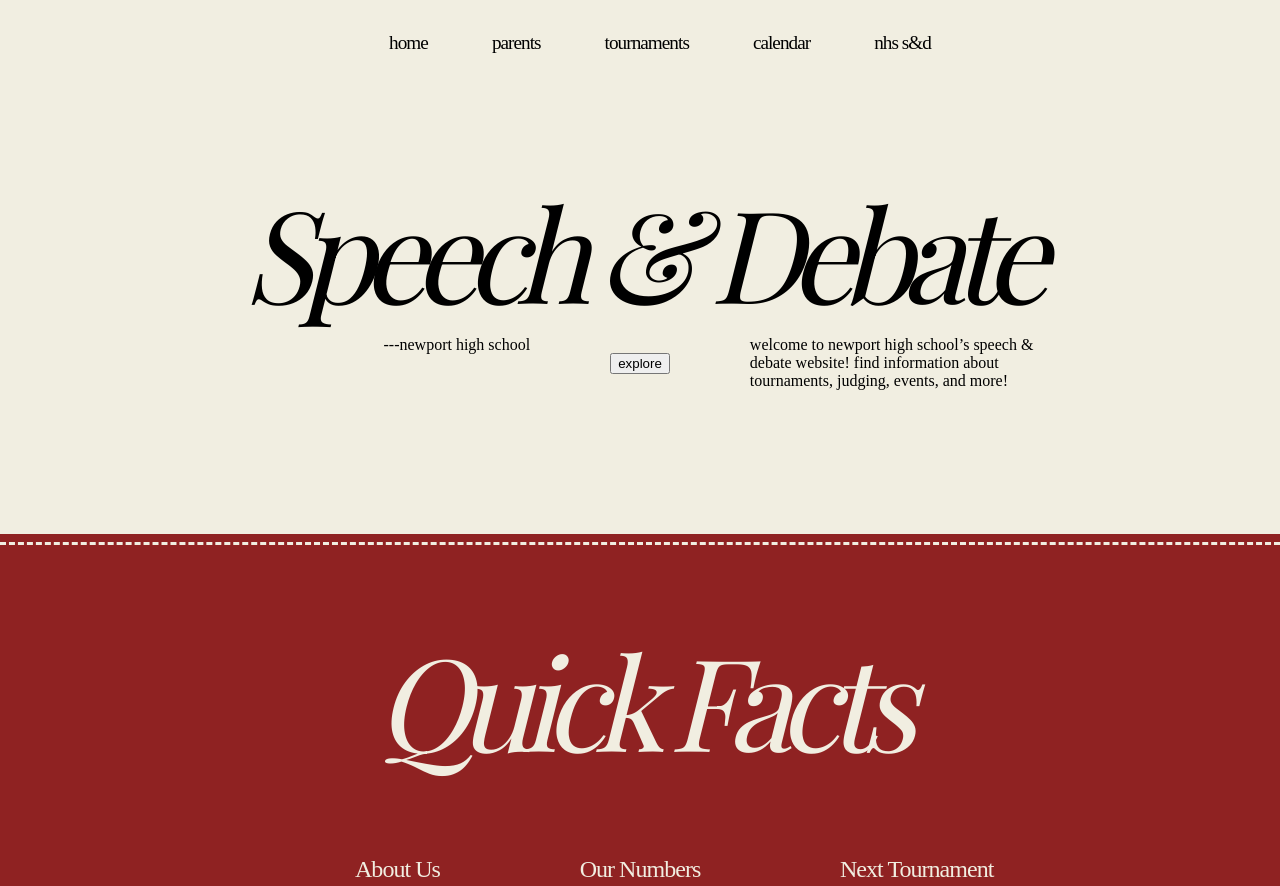
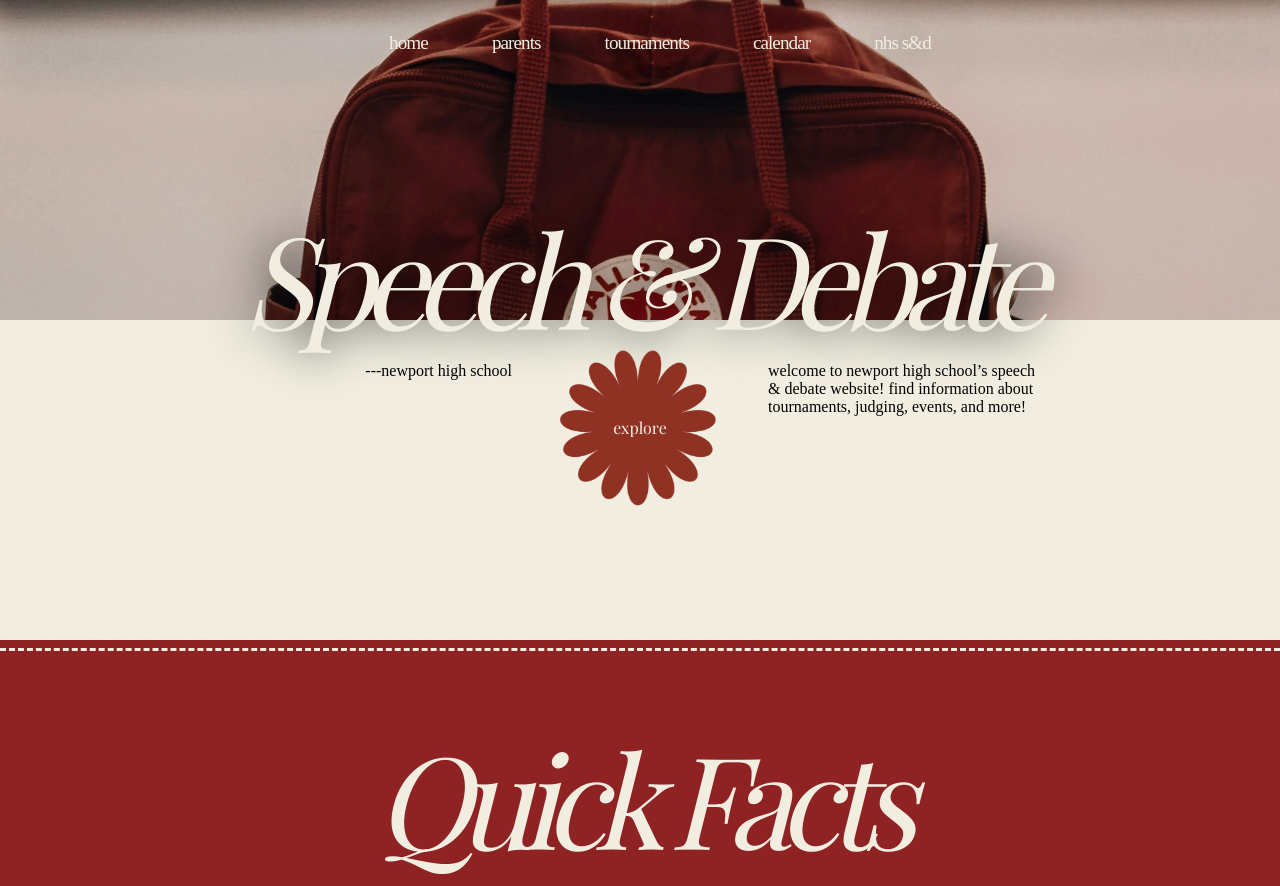
Before and after one commit to yinayhu/sdwebsite, an Eleventy site: page src/index.md in a window 1280 px wide. Shown: the top 886 px of the page. Built offline with nearby package versions, Linux system fonts and the light colour scheme; Eleventy itself is replaced by a stand-in of ours; files that its build step writes are made by us from their sources; a web font is replaced by a local one.

Commit message:
main page style

```diff
--- a/src/_includes/_header.njk
+++ b/src/_includes/_header.njk
@@ -1,4 +1,4 @@
-<header>
+<header class="site_header">
     <nav>
         <ul>
             <li><a href="/">home</a></li>
--- a/src/_includes/index.njk
+++ b/src/_includes/index.njk
@@ -2,15 +2,19 @@
 
 {% block content %}
     <section id="home_page">
-        <h1>{{ website_title }}</h1>
-        <div class="captions">
-            <p class="left_caption" class="text">{{ left_caption }}</p>
-            <div class="button">
-                <button type="button">{{ button }}</button>
+        <div class="image">
+            <h1>{{ website_title }}</h1>
+            <div class="captions">
+                <p class="left_caption" class="text">{{ left_caption }}</p>
+                <button class="button" type="button">
+                    <img src="../images/flower.png" alt="flower shape">
+                    <span class="button_text">{{ button }}</span>
+                </button>
+                <p class="right_caption" class="text">{{ right_caption }}</p>
             </div>
-            <p class="right_caption" class="text">{{ right_caption }}</p>
         </div>
     </section>
+
     <section id="quick_facts">
         <hr>
         <h1>{{ section_title }}</h1>
--- a/src/css/index.css
+++ b/src/css/index.css
@@ -1,18 +1,53 @@
-/* HOME PAGE main section */
+/*
+HOME PAGE MAIN SECTION ==============================
+*/
+
+header {
+    background: transparent;
+    position: absolute;
+    top: 0;
+    left: 0;
+    z-index: 2;
+}
+
+header nav ul li a {
+    color: #f1eee1;
+    text-shadow: 0 0 5rem black;
+}
 
 body {
     background-color: #f1eee1;
     margin: 0;
+    padding: 0;
+}
+
+.image {
+    position: absolute;
+    z-index: -1;
+    top: 0;
+    left: 0;
+    width: 100%;
+    height: 20rem;
+    background: url('../images/post-1.jpg') no-repeat center/cover !important;
+}
+
+#home_page {
+    position: relative;
+    padding-top: 30rem;
+    padding-bottom: 10rem;
+    z-index: 1;
 }
 
 #home_page h1 {
     text-align: center;
     font-family: "Playfair Display", 'Times New Roman', Times, serif;
     font-style: italic;
+    text-shadow: 0 0 3rem black;
+    color: #f1eee1;
     font-size: 8rem;
     font-weight: normal;
     letter-spacing: -0.8rem;
-    margin: 7rem 0 0 0;
+    margin: 12rem 0 0 0;
 }
 
 .captions {
@@ -20,8 +55,8 @@ body {
     grid-template-columns: 1fr auto 1fr;
     justify-items: center;
     align-items: start;
-    gap: 5rem;
-    margin: -1rem auto 8rem;
+    gap: 3rem;
+    margin: -1rem 0 8rem;
 }
 
 .left_caption {
@@ -36,9 +71,35 @@ body {
 .button {
     align-self: center;
     grid-column: 2;
+    position: relative;
+    background: none;
+    border: none;
+    padding: 0;
+    cursor: pointer;
+    display: inline-block;
 }
 
-/* QUICK FACTS section */
+.button img {
+    display: block;
+    width: 10rem;
+    height: auto;
+    filter: brightness(0) saturate(100%) invert(26%) sepia(25%) saturate(2604%) hue-rotate(331deg) brightness(92%) contrast(98%);
+}
+
+.button_text {
+    position: absolute;
+    top: 50%;
+    left: 50%;
+    transform: translate(-50%, -50%);
+    color: #f1eee1;
+    font-size: 1rem;
+    font-family: "Playfair Display", 'Times New Roman', Times, serif;
+    pointer-events: none;
+}
+
+/*
+QUICK FACTS SECTION ==============================
+*/
 
 /* section separator */
 hr {
@@ -54,11 +115,10 @@ hr {
 #quick_facts {
     position: relative;
     background-color: #8f2222;
-    padding: 10rem 0;
+    padding: 8.5rem 0;
     min-height: 20rem;
     width: 100%;
 }
-
 
 #quick_facts h1,
 #quick_facts h5,
@@ -73,14 +133,14 @@ hr {
     font-size: 8rem;
     font-weight: normal;
     letter-spacing: -0.8rem;
-    margin: -5rem 0 2rem;
+    margin: -4rem 0 2rem;
 }
 
 /* all three info sections combined */
 .info {
     display: flex;
     justify-content: space-around;
-    margin: 0 10rem;
+    margin: 0 8rem;
 }
 
 /* individual section boxes */
```
Also changed, not shown: src/images/flower.png (added).
